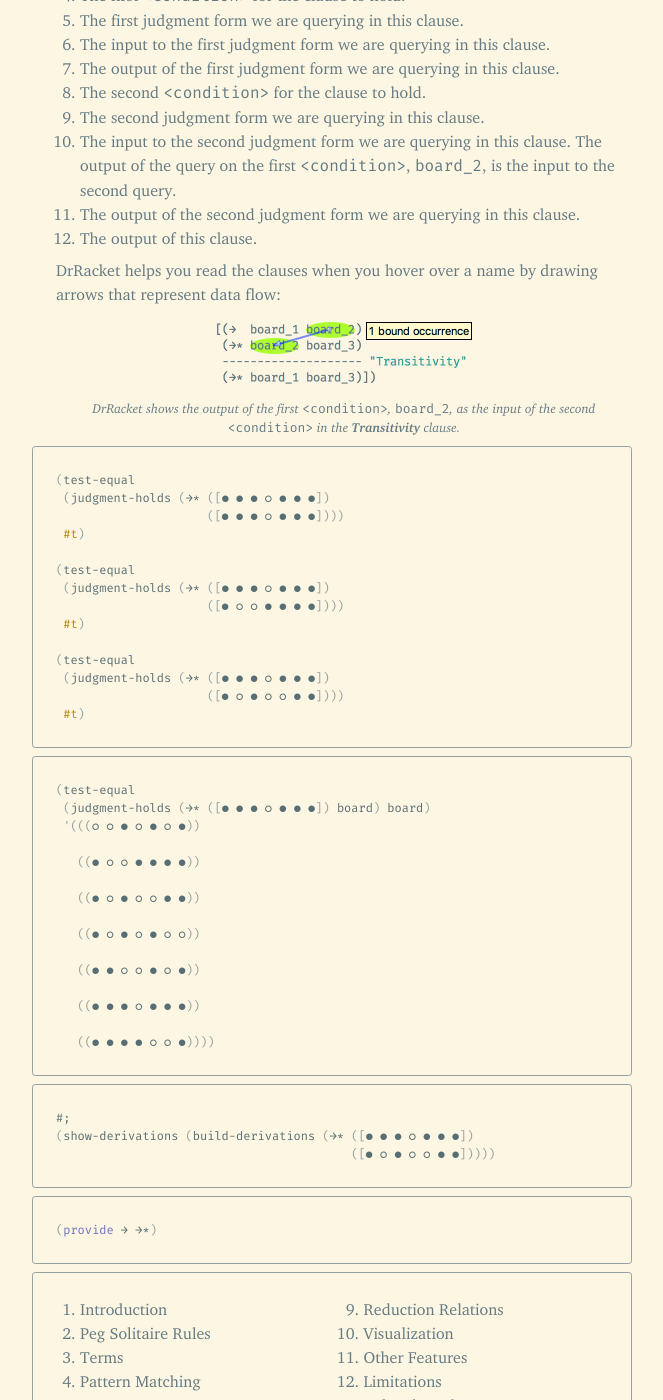
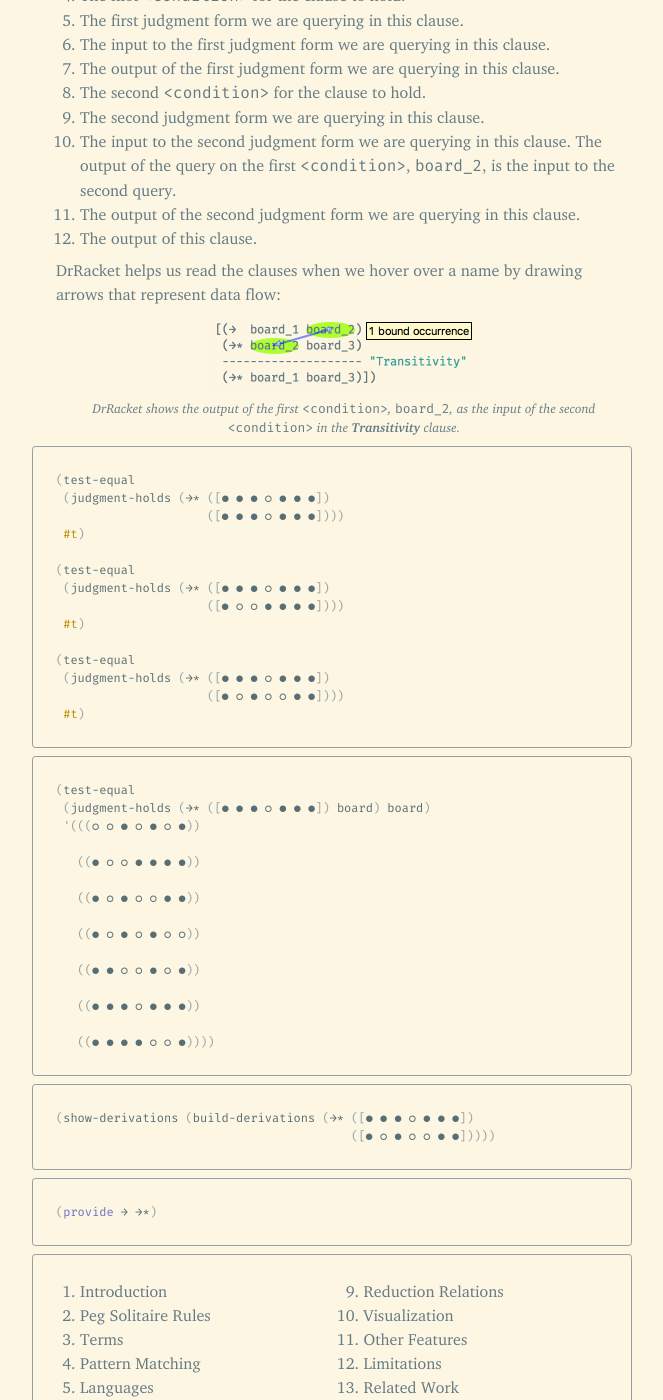
Before and after one commit to leafac/leafac.com, a Jekyll site: the page built from prose/playing-the-game-with-plt-redex/judgment-forms.md, in a window 1280 px wide and 1400 px high, scrolled down 7764 px. Shown: the whole window, without its empty margins (108-771 px from the left). Built offline with Jekyll 4.4.1, drawn with Linux system fonts in a browser that asks for light colours.

Commit message:
Small changes

````diff
--- a/prose/playing-the-game-with-plt-redex/judgment-forms.md
+++ b/prose/playing-the-game-with-plt-redex/judgment-forms.md
@@ -327,10 +327,10 @@
 - **Operational**:
 
   ```racket
-  [⁴(⁵→  ⁶board_1 ⁷board_2)
+  [⁴(⁵→   ⁶board_1  ⁷board_2)
    ⁸(⁹→* ¹⁰board_2 ¹¹board_3)
    -------------------------- "Transitivity"
-   ¹(²→* ³board_1 ¹²board_3)])
+   ¹(²→*  ³board_1 ¹²board_3)])
   ```
 
   1.  Start with the judgment form we are defining.
@@ -346,7 +346,7 @@
   11. The output of the second judgment form we are querying in this clause.
   12. The output of this clause.
 
-  DrRacket helps you read the clauses when you hover over a name by drawing arrows that represent data flow:
+  DrRacket helps us read the clauses when we hover over a name by drawing arrows that represent data flow:
 
   <figure markdown="1">
     ![](transitivity.png){:width="274px"}
@@ -391,7 +391,6 @@
 ```
 
 ```racket
-#;
 (show-derivations (build-derivations (→* ([● ● ● ○ ● ● ●])
                                          ([● ○ ● ○ ○ ● ●]))))
 ```
````
